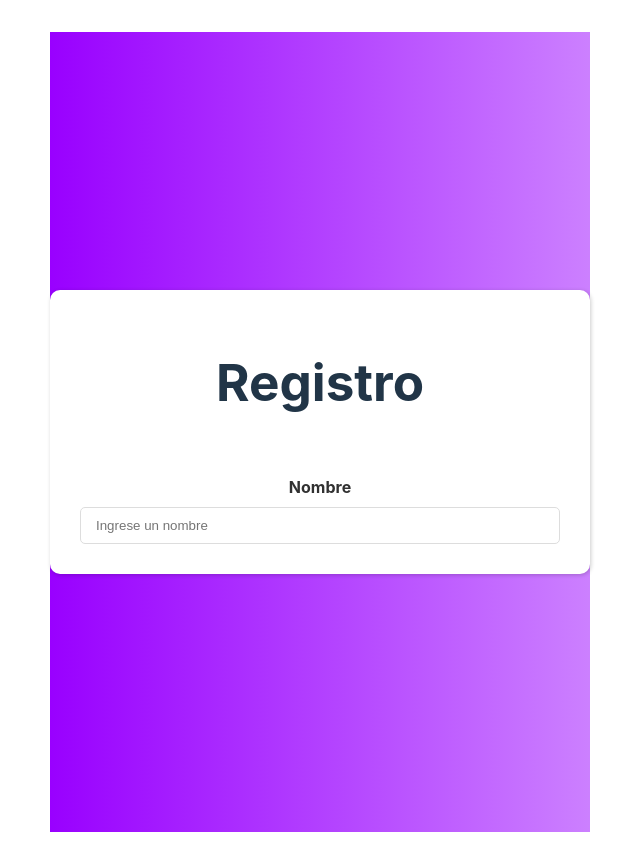
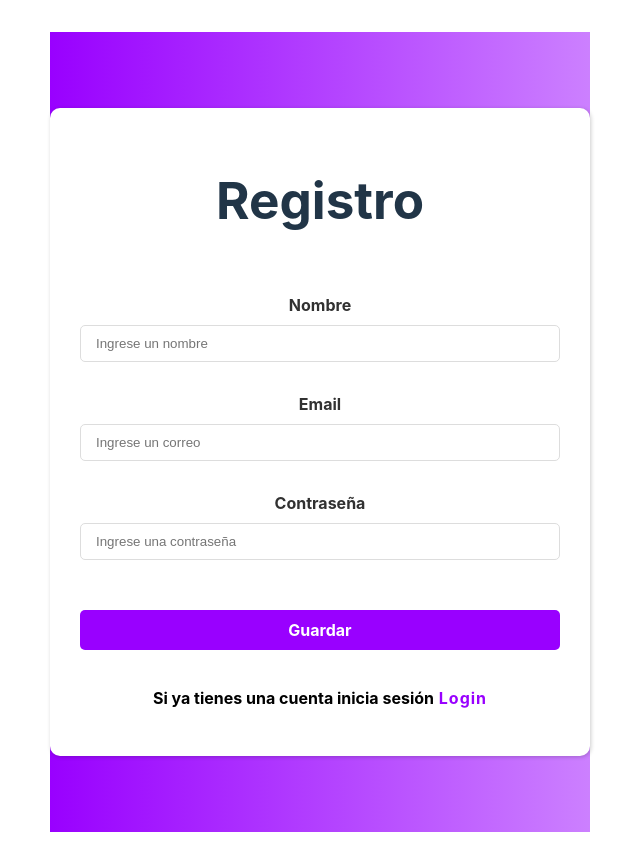
Before and after one commit to noeliamodica/React_ProyectoLoginConFirabase, a React (Vite) app: page /signup in a window 1280 px wide. Shown: the whole page, without its empty margins (320-960 px from the left). Built offline with nearby package versions, Linux system fonts and the light colour scheme.

Commit message:
InputControl en Signup

```diff
--- a/src/components/Signup/Signup.jsx
+++ b/src/components/Signup/Signup.jsx
@@ -45,6 +45,32 @@ export function Signup() {
             setvalues((prev) => ({ ...prev, name: event.target.value }))
           }
         />
+         <InputControl
+          label="Email"
+          placeholder="Ingrese un correo"
+          onChange={(event) =>
+            setvalues((prev) => ({ ...prev, email: event.target.value }))
+          }
+        />
+        <InputControl
+          label="Contraseña"
+          placeholder="Ingrese una contraseña"
+          onChange={(event) =>
+            setvalues((prev) => ({ ...prev, pass: event.target.value }))
+          }
+        />
+        <div className={styles.footer}>
+          <b className={styles.error}>{errorMsg}</b>
+          <button onClick={registro} disabled={submitButtonDisabled}>
+            Guardar
+          </button>
+          <p>
+            Si ya tienes una cuenta inicia sesión
+            <span>
+              <Link to="/login"> Login</Link>
+            </span>
+          </p>
+        </div>
 
 
       </div>
```
